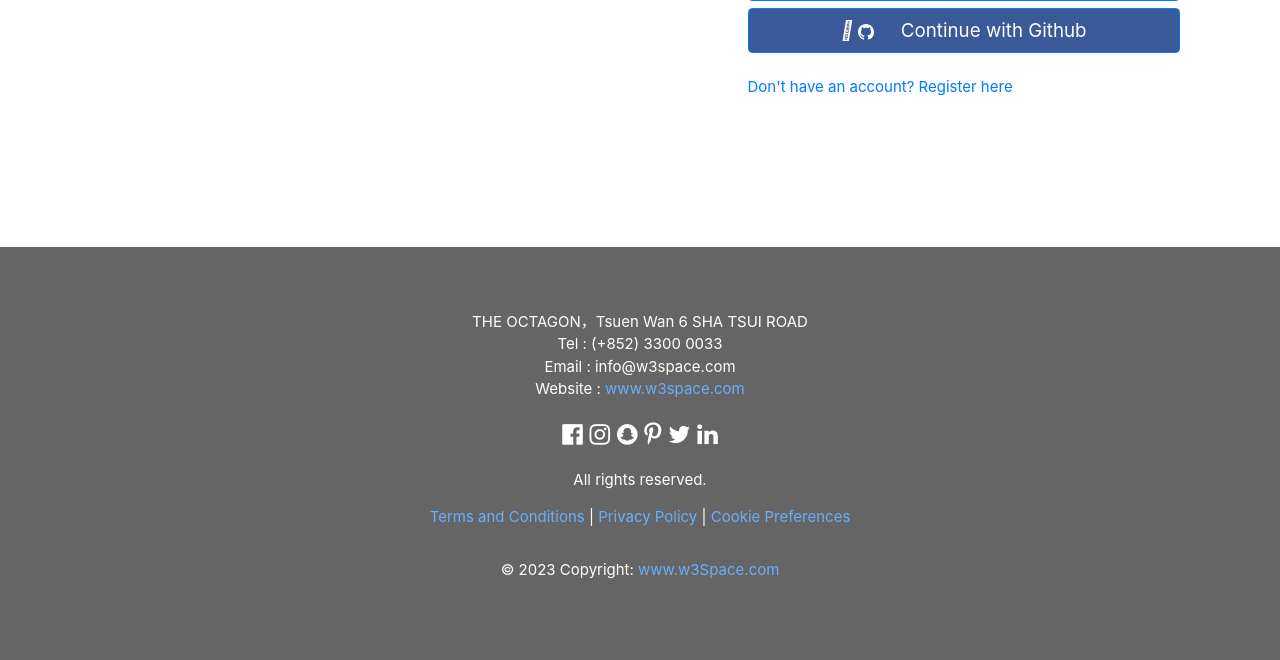
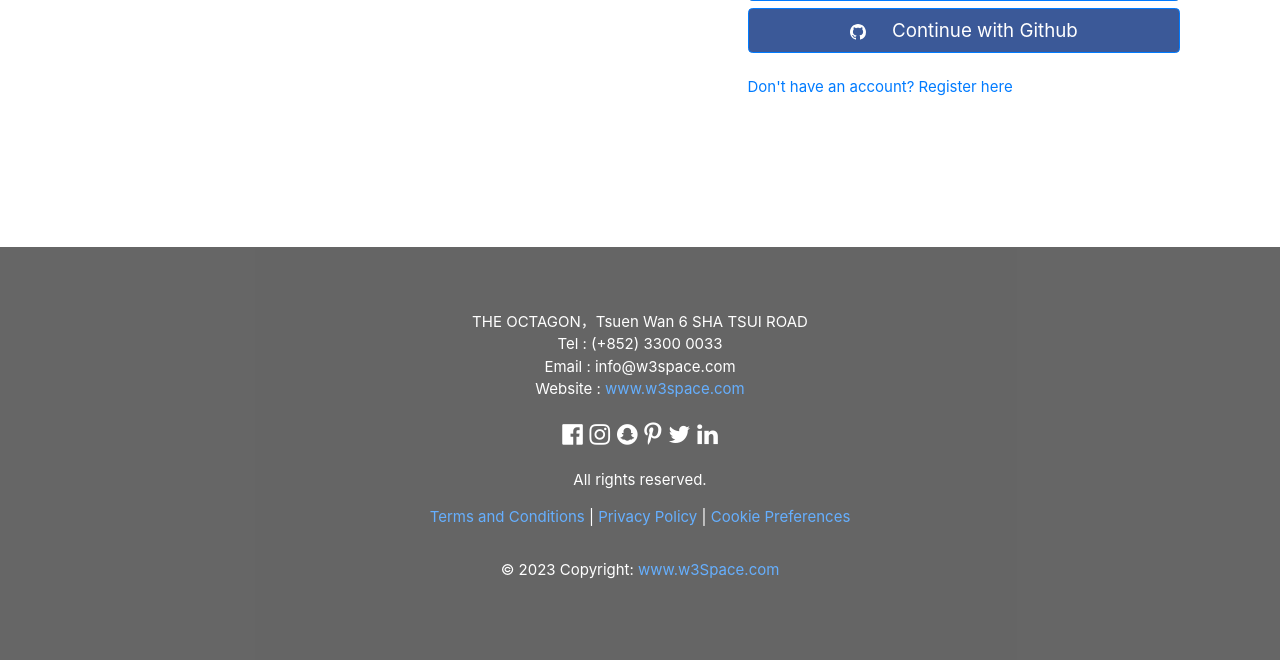
Before and after one commit to canytam/w3space, a Django app: page /accounts/userlogin/ in a window 1280 px wide. Shown: the part 769-1429 px from the top of the page. Run offline with Django 4.2, Linux system fonts and the light colour scheme; data comes from the database, SQL or seed files in the repository; both versions use the stored data as it was after the commit.

Commit message:
Minor fixed

```diff
--- a/templates/registration/login.html
+++ b/templates/registration/login.html
@@ -52,7 +52,7 @@
 
             <a class="btn btn-primary btn-lg btn-block" style="background-color: #3b5998" href="{% url 'social:begin' 'github' %}"
               role="button">
-              <i class="fab fa-facebook-f me-2"></i> <svg xmlns="http://www.w3.org/2000/svg" width="16" height="16" fill="currentColor" class="bi bi-github" viewBox="0 0 16 16">
+              <i class="fab fa-github-f me-2"></i> <svg xmlns="http://www.w3.org/2000/svg" width="16" height="16" fill="currentColor" class="bi bi-github" viewBox="0 0 16 16">
                 <path d="M8 0C3.58 0 0 3.58 0 8c0 3.54 2.29 6.53 5.47 7.59.4.07.55-.17.55-.38 0-.19-.01-.82-.01-1.49-2.01.37-2.53-.49-2.69-.94-.09-.23-.48-.94-.82-1.13-.28-.15-.68-.52-.01-.53.63-.01 1.08.58 1.23.82.72 1.21 1.87.87 2.33.66.07-.52.28-.87.51-1.07-1.78-.2-3.64-.89-3.64-3.95 0-.87.31-1.59.82-2.15-.08-.2-.36-1.02.08-2.12 0 0 .67-.21 2.2.82.64-.18 1.32-.27 2-.27.68 0 1.36.09 2 .27 1.53-1.04 2.2-.82 2.2-.82.44 1.1.16 1.92.08 2.12.51.56.82 1.27.82 2.15 0 3.07-1.87 3.75-3.65 3.95.29.25.54.73.54 1.48 0 1.07-.01 1.93-.01 2.2 0 .21.15.46.55.38A8.012 8.012 0 0 0 16 8c0-4.42-3.58-8-8-8z"/>
               </svg> &nbsp;&nbsp;&nbsp; Continue with Github
             </a>
```
Also changed, not shown: db.sqlite3.
